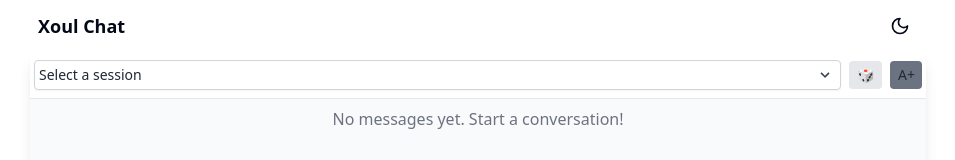
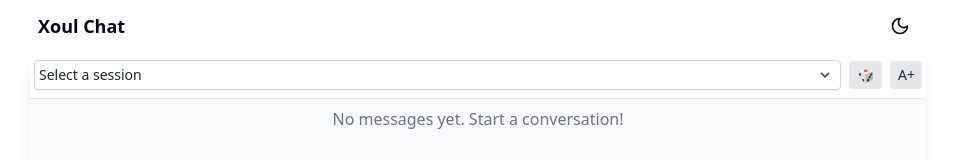
Before and after one commit to dom7kim/xoul-chat, a Next.js app: page / in a window 1280 px wide. Shown: the top 160 px of the page, without its empty margins (162-1117 px from the left). Built offline with nearby package versions, Linux system fonts and the light colour scheme.

Commit message:
remove the loading message

```diff
--- a/src/app/components/ChatRoom.js
+++ b/src/app/components/ChatRoom.js
@@ -226,7 +226,7 @@ Generated on ${new Date().toLocaleString()}
               <button
                 onClick={() => onToggleFontSize()}
                 className={`px-2 py-1 text-sm rounded w-8 ${
-                  darkMode ? 'bg-gray-600 text-white' : 'bg-gray-500 text-gray-800'
+                  darkMode ? 'bg-gray-600 text-white' : 'bg-gray-200 text-gray-800'
                 } hover:bg-opacity-80 transition-colors`}
                 aria-label={largeFont ? "Decrease font size" : "Increase font size"}
               >
--- a/src/app/page.js
+++ b/src/app/page.js
@@ -5,7 +5,7 @@ import { getQuestionData } from '@/lib/questionData';
 import { Moon, Sun } from 'lucide-react';
 
 export default function Home() {
-  const [questionData, setQuestionData] = useState(null);
+  const [questionData, setQuestionData] = useState({});
   const [largeFont, setLargeFont] = useState(false);
   const [darkMode, setDarkMode] = useState(true);
 
@@ -33,10 +33,6 @@ export default function Home() {
     setLargeFont(!largeFont);
   };
 
-  if (!questionData) {
-    return <div>Loading...</div>;
-  }
-
   return (
     <main className="flex flex-col min-h-screen w-full max-w-4xl mx-auto">
       <div className="flex justify-between items-center p-2">
```
